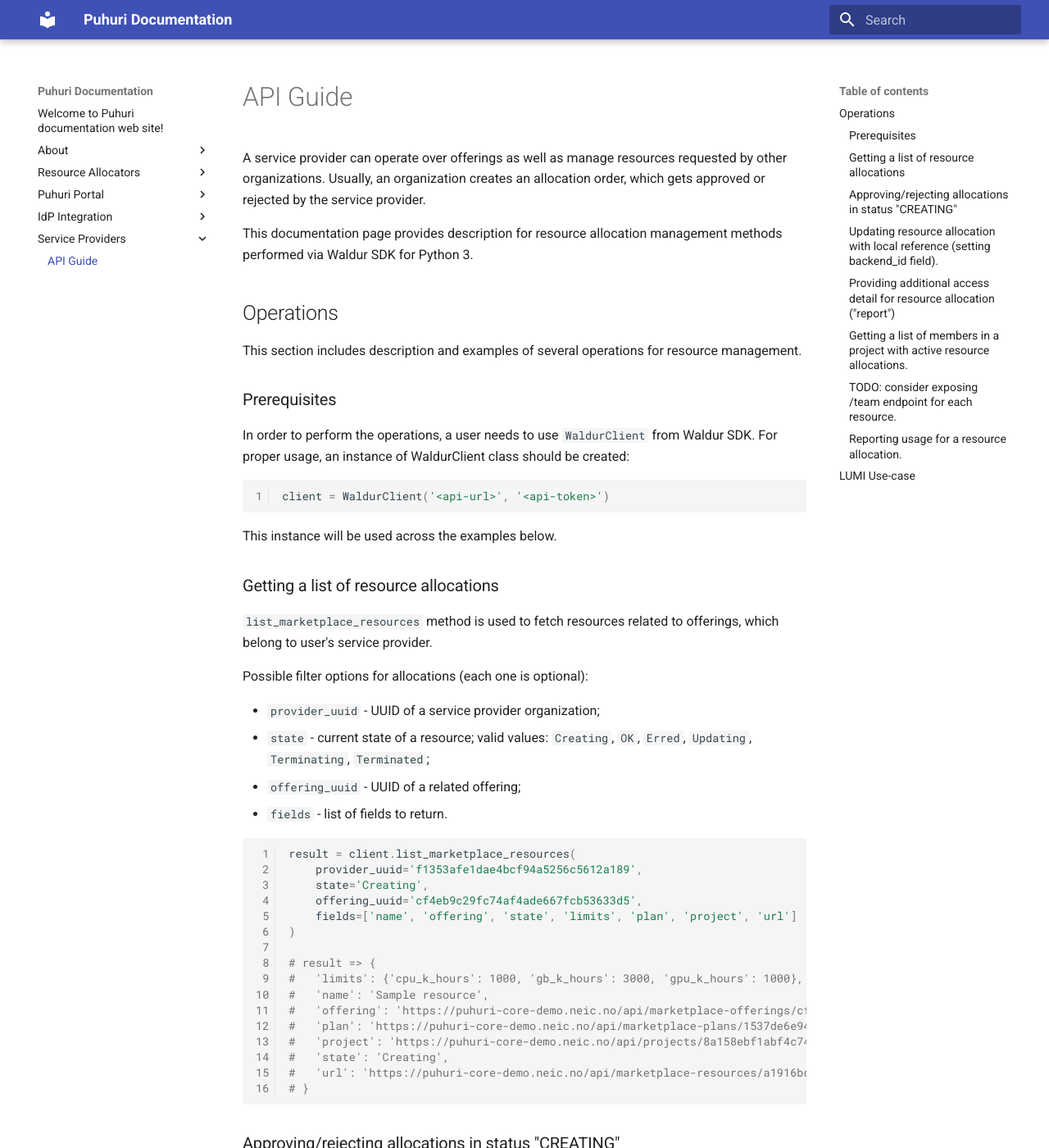
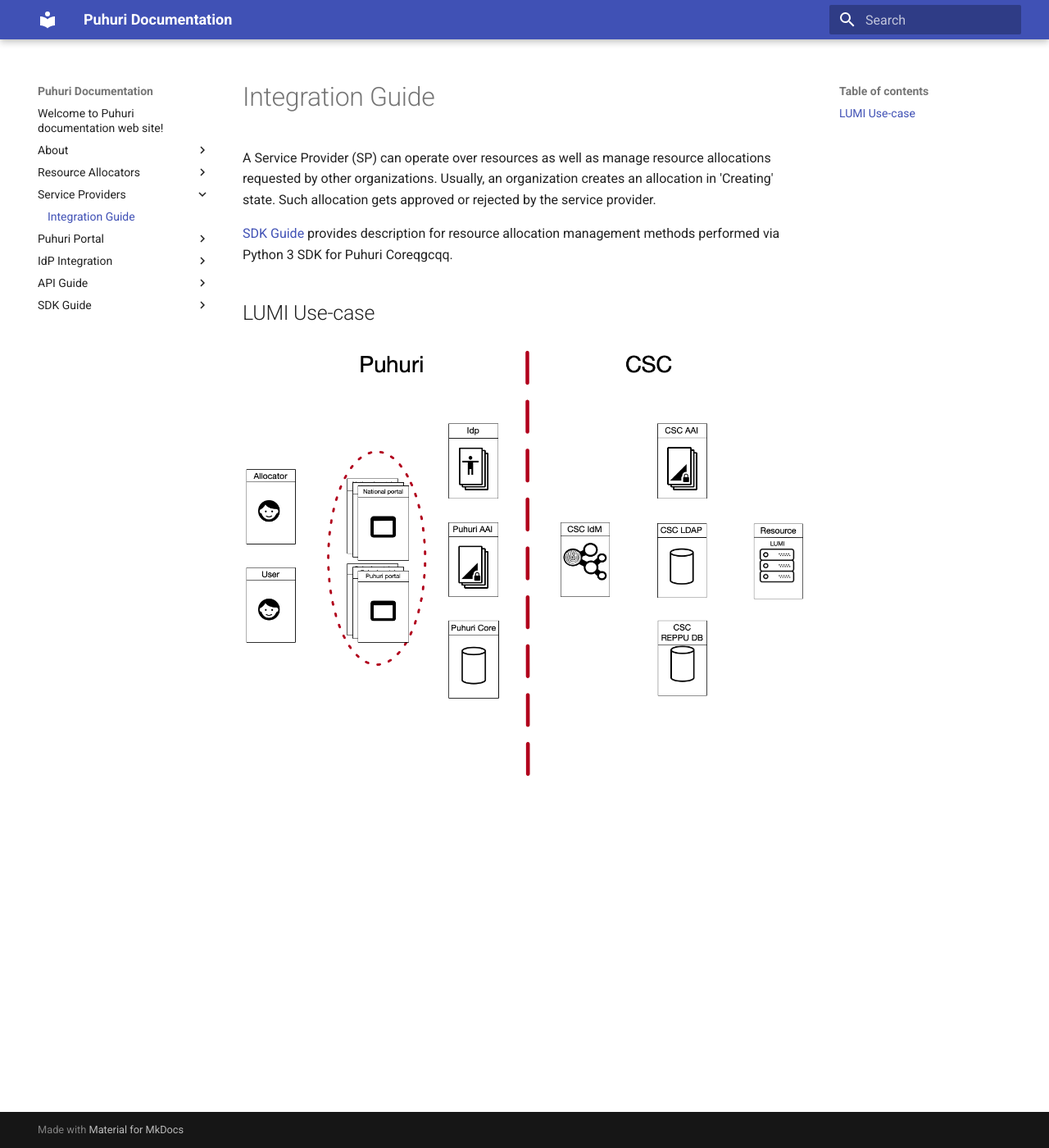
Before and after one commit to neicnordic/puhuri-web, an MkDocs documentation site: the page built from docs/service-providers.md, in a window 1280 px wide and 1400 px high. Shown: the whole window at 82% size. Built offline with MkDocs 1.6.1 and Material for MkDocs 9.7.7, drawn with Linux system fonts in a browser that asks for light colours; some of the changed text lies outside the part shown.

Commit message:
Restructure SDK and service provider guides

````diff
--- /dev/null
+++ b/docs/SDK guide/resource-allocation-management-sp.md
@@ -0,0 +1,49 @@
+# Resource Allocation Management (for Service Providers)
+
+This page includes description and examples of several operations for resource allocation management.
+
+## Prerequisites
+
+Please, read [common notes for Puhuri Core SDK](common.md).
+
+## Getting a list of resource allocations
+
+`list_marketplace_resources` method is used to fetch resources related to offerings, which belong to user's service provider.
+
+Possible filter options for allocations (each one is optional):
+
+- `provider_uuid` - UUID of a service provider organization;
+- `state` - current state of a resource; valid values: `Creating`, `OK`, `Erred`, `Updating`, `Terminating`, `Terminated`;
+- `offering_uuid` - UUID of a related offering;
+- `fields` - list of fields to return.
+
+```python
+result = client.list_marketplace_resources(
+    provider_uuid='f1353afe1dae4bcf94a5256c5612a189',
+    state='Creating',
+    offering_uuid='cf4eb9c29fc74af4ade667fcb53633d5',
+    fields=['name', 'offering', 'state', 'limits', 'plan', 'project', 'url']
+)
+
+# result => {
+#   'limits': {'cpu_k_hours': 1000, 'gb_k_hours': 3000, 'gpu_k_hours': 1000},
+#   'name': 'Sample resource',
+#   'offering': 'https://puhuri-core-demo.neic.no/api/marketplace-offerings/cf4eb9c29fc74af4ade667fcb53633d5/',
+#   'plan': 'https://puhuri-core-demo.neic.no/api/marketplace-plans/1537de6e94f9427cafb74cb63fa21c72/',
+#   'project': 'https://puhuri-core-demo.neic.no/api/projects/8a158ebf1abf4c74a431b9c65a0d7829/',
+#   'state': 'Creating',
+#   'url': 'https://puhuri-core-demo.neic.no/api/marketplace-resources/a1916bd53fd04b1ab1a4e700c926607b/'
+# }
+```
+
+## Approving/rejecting allocations in status "CREATING"
+
+## Updating resource allocation with local reference (setting `backend_id` field).
+
+## Providing additional access detail for resource allocation ("report")
+
+## Getting a list of members in a project with active resource allocations.
+
+## TODO: consider exposing `/team` endpoint for each resource.
+
+## Reporting usage for a resource allocation.
--- a/docs/service-providers.md
+++ b/docs/service-providers.md
@@ -1,65 +1,8 @@
-# API Guide
+# Integration Guide
 
-A service provider can operate over offerings as well as manage resources requested by other organizations. Usually, an organization creates an allocation order, which gets approved or rejected by the service provider.
+A Service Provider (SP) can operate over resources as well as manage resource allocations requested by other organizations. Usually, an organization creates an allocation in 'Creating' state. Such allocation gets approved or rejected by the service provider.
 
-This documentation page provides description for resource allocation management methods performed via Waldur SDK for Python 3.
-
-## Operations
-
-This section includes description and examples of several operations for resource management.
-
-### Prerequisites
-
-In order to perform the operations, a user needs to use `WaldurClient` from Waldur SDK. For proper usage, an instance of WaldurClient class should be created:
-
-```python
-client = WaldurClient('<api-url>', '<api-token>')
-```
-
-This instance will be used across the examples below.
-
-### Getting a list of resource allocations
-
-`list_marketplace_resources` method is used to fetch resources related to offerings, which belong to user's service provider.
-
-Possible filter options for allocations (each one is optional):
-
-- `provider_uuid` - UUID of a service provider organization;
-- `state` - current state of a resource; valid values: `Creating`, `OK`, `Erred`, `Updating`, `Terminating`, `Terminated`;
-- `offering_uuid` - UUID of a related offering;
-- `fields` - list of fields to return.
-
-```python
-result = client.list_marketplace_resources(
-    provider_uuid='f1353afe1dae4bcf94a5256c5612a189',
-    state='Creating',
-    offering_uuid='cf4eb9c29fc74af4ade667fcb53633d5',
-    fields=['name', 'offering', 'state', 'limits', 'plan', 'project', 'url']
-)
-
-# result => {
-#   'limits': {'cpu_k_hours': 1000, 'gb_k_hours': 3000, 'gpu_k_hours': 1000},
-#   'name': 'Sample resource',
-#   'offering': 'https://puhuri-core-demo.neic.no/api/marketplace-offerings/cf4eb9c29fc74af4ade667fcb53633d5/',
-#   'plan': 'https://puhuri-core-demo.neic.no/api/marketplace-plans/1537de6e94f9427cafb74cb63fa21c72/',
-#   'project': 'https://puhuri-core-demo.neic.no/api/projects/8a158ebf1abf4c74a431b9c65a0d7829/',
-#   'state': 'Creating',
-#   'url': 'https://puhuri-core-demo.neic.no/api/marketplace-resources/a1916bd53fd04b1ab1a4e700c926607b/'
-# }
-```
-
-### Approving/rejecting allocations in status "CREATING"
-
-### Updating resource allocation with local reference (setting `backend_id` field).
-
-### Providing additional access detail for resource allocation ("report")
-
-### Getting a list of members in a project with active resource allocations.
-
-### TODO: consider exposing `/team` endpoint for each resource.
-
-### Reporting usage for a resource allocation.
-
+[SDK Guide](SDK guide/resource-allocation-management-sp.md) provides description for resource allocation management methods performed via Python 3 SDK for Puhuri Coreqgcqq.
 
 ## LUMI Use-case
 
--- a/mkdocs.yml
+++ b/mkdocs.yml
@@ -11,28 +11,31 @@ markdown_extensions:
   - pymdownx.superfences
   - admonition
 nav:
-    - 'index.md'
-    - About:
-      - 'architecture.md'
-      - 'branding.md'
-      - 'documents.md'
-      - 'terminology.md'
-      - 'environments.md'
-    - Resource Allocators:
-      - 'resource-allocators.md'
-      - API Guide:
-          - 'API guide/common.md'
-          - 'API guide/authentication.md'
-          - 'API guide/project.md'
-          - 'API guide/project-permissions.md'
-          - 'API guide/resource-allocation-management.md'
-    - Puhuri Portal:
-      - 'puhuri_portal/user_guide.md'
-      - 'puhuri_portal/notifications.md'
-    - IdP Integration:
-        - 'idp_integration/index.md'
-        - eduGAIN integration: idp_integration/requirements-edugain.md
-        - Direct integration: idp_integration/requirements-direct.md
-        - Attributes: idp_integration/attributes.md
-    - Service Providers:
-      - 'service-providers.md'
+  - "index.md"
+  - About:
+      - "architecture.md"
+      - "branding.md"
+      - "documents.md"
+      - "terminology.md"
+      - "environments.md"
+  - Resource Allocators:
+      - "resource-allocators.md"
+  - Service Providers:
+      - "service-providers.md"
+  - Puhuri Portal:
+      - "puhuri_portal/user_guide.md"
+      - "puhuri_portal/notifications.md"
+  - IdP Integration:
+      - "idp_integration/index.md"
+      - eduGAIN integration: idp_integration/requirements-edugain.md
+      - Direct integration: idp_integration/requirements-direct.md
+      - Attributes: idp_integration/attributes.md
+  - API Guide:
+      - "API guide/common.md"
+      - "API guide/authentication.md"
+      - "API guide/project.md"
+      - "API guide/project-permissions.md"
+      - "API guide/resource-allocation-management.md"
+  - SDK Guide:
+      - "SDK guide/common.md"
+      - "SDK guide/resource-allocation-management-sp.md"
````
Also changed, not shown: docs/API guide/resource-allocation-management.md (+1 -1 lines), docs/SDK guide/common.md (added, +17 -0 lines), docs/resource-allocators.md (+1 -8 lines), docs/terminology.md (+6 -4 lines).
